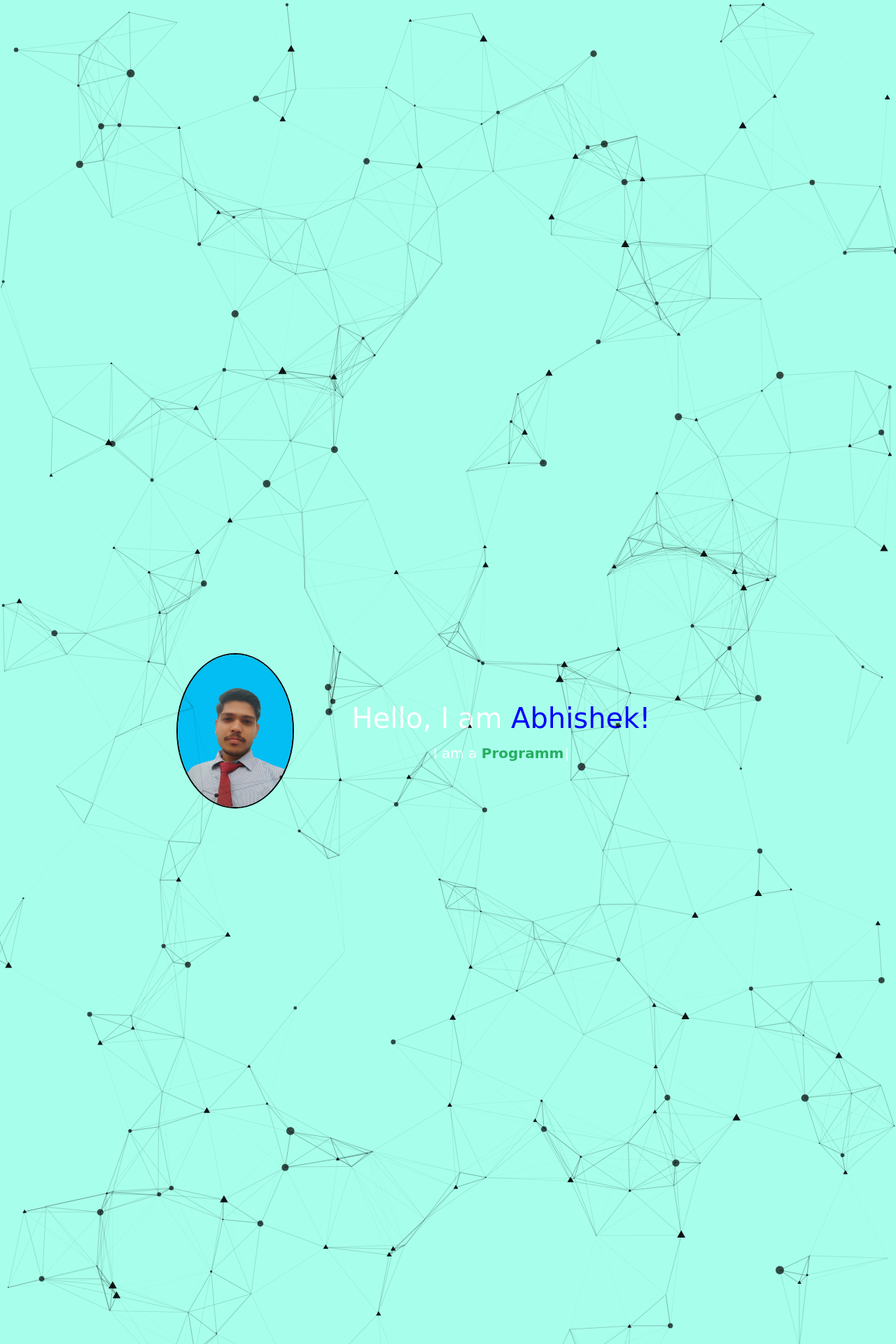
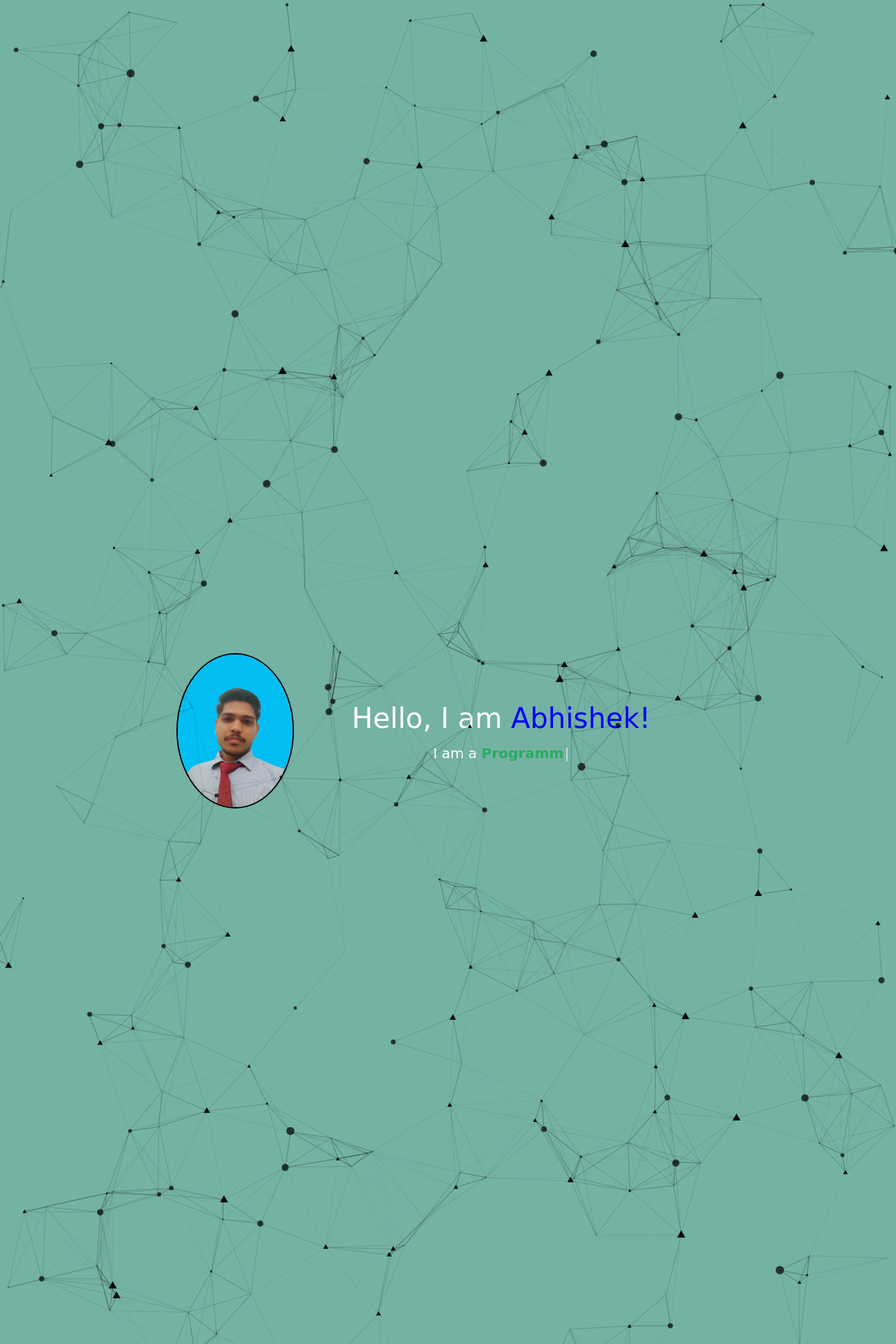
Before and after one commit to abhi4267/Portfolio, a PHP site: page / in a window 1280 px wide. Shown: the top 1920 px of the page at 70% size. Run offline with PHP 8.4, Linux system fonts and the light colour scheme; some libraries are stand-ins or nearby versions.

Commit message:
Update styles.css

```diff
--- a/styles.css
+++ b/styles.css
@@ -4,7 +4,7 @@
     font-size: 16px;
     line-height: 1.8;
     /* color:white; */
-     background-color:#a7ffeb;
+     background-color:#74b2a4;
     /* overflow: hidden; */
     /* background-image: url('./pape/'); */
 }
```
